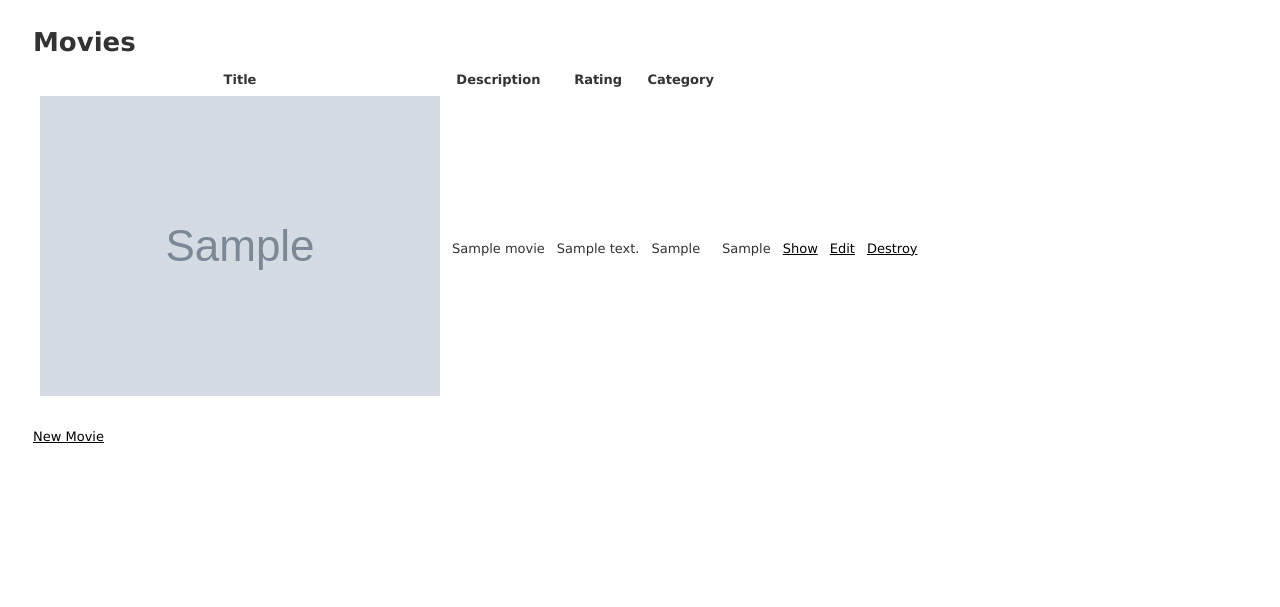
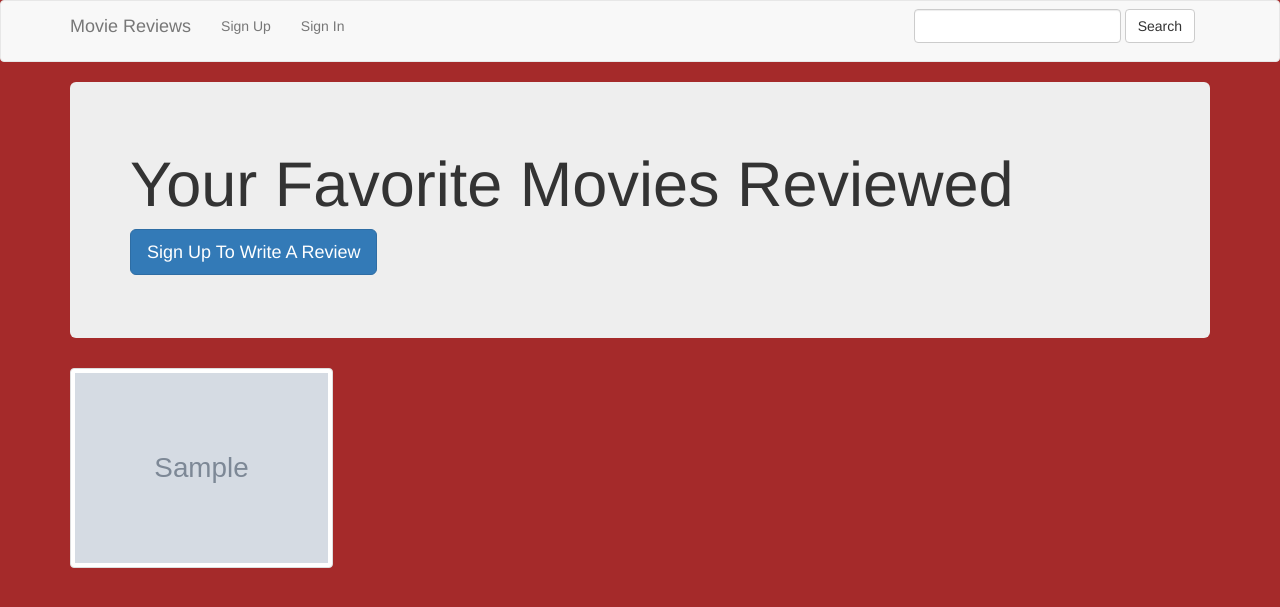
Before and after one commit to ankurgera/movie_review, a Rails app: page / in a window 1280 px wide. Shown: the top 607 px of the page. Run offline with Rails 7, Linux system fonts and the light colour scheme; tables that the repository leaves empty hold one stand-in row (values such as "Sample post"); style sheets or scripts are compiled from the project's sources; parts of the project's set-up code (start-up, migrations or seed data) failed here and were passed over; some libraries are stand-ins or nearby versions.

Commit message:
Added bootstrap and basic styling

```diff
--- /dev/null
+++ b/app/assets/stylesheets/application.css.scss
@@ -0,0 +1,33 @@
+/*
+ * This is a manifest file that'll be compiled into application.css, which will include all the files
+ * listed below.
+ *
+ * Any CSS and SCSS file within this directory, lib/assets/stylesheets, vendor/assets/stylesheets,
+ * or vendor/assets/stylesheets of plugins, if any, can be referenced here using a relative path.
+ *
+ * You're free to add application-wide styles to this file and they'll appear at the bottom of the
+ * compiled file so the styles you add here take precedence over styles defined in any styles
+ * defined in the other CSS/SCSS files in this directory. It is generally better to create a new
+ * file per style scope.
+ *
+ *= require_tree .
+ *= require_self
+ */
+
+@import "bootstrap-sprockets";
+@import "bootstrap";
+
+body {
+	background: brown;
+}
+
+.review_title {
+	margin: 0 0 20px 0;
+}
+.reviews {
+	padding: 15px 0;
+	border-bottom: 1px solid #EAEAEA;
+	.star-rating {
+		padding-bottom: 8px;
+	}
+}
--- a/app/assets/stylesheets/scaffolds.scss
+++ /dev/null
@@ -1,65 +0,0 @@
-body {
-  background-color: #fff;
-  color: #333;
-  margin: 33px; }
-
-body, p, ol, ul, td {
-  font-family: verdana, arial, helvetica, sans-serif;
-  font-size: 13px;
-  line-height: 18px; }
-
-pre {
-  background-color: #eee;
-  padding: 10px;
-  font-size: 11px; }
-
-a {
-  color: #000; }
-
-a:visited {
-  color: #666; }
-
-a:hover {
-  color: #fff;
-  background-color: #000; }
-
-th {
-  padding-bottom: 5px; }
-
-td {
-  padding: 0 5px 7px; }
-
-div.field,
-div.actions {
-  margin-bottom: 10px; }
-
-#notice {
-  color: green; }
-
-.field_with_errors {
-  padding: 2px;
-  background-color: red;
-  display: table; }
-
-#error_explanation {
-  width: 450px;
-  border: 2px solid red;
-  padding: 7px 7px 0;
-  margin-bottom: 20px;
-  background-color: #f0f0f0; }
-
-#error_explanation h2 {
-  text-align: left;
-  font-weight: bold;
-  padding: 5px 5px 5px 15px;
-  font-size: 12px;
-  margin: -7px -7px 0;
-  background-color: #c00;
-  color: #fff; }
-
-#error_explanation ul li {
-  font-size: 12px;
-  list-style: square; }
-
-label {
-  display: block; }
--- a/app/javascript/packs/application.js
+++ b/app/javascript/packs/application.js
@@ -15,3 +15,6 @@ require("channels")
 //
 // const images = require.context('../images', true)
 // const imagePath = (name) => images(name, true)
+
+//= require jquery
+//= require bootstrap-sprockets
--- /dev/null
+++ b/app/views/layouts/_header.html.erb
@@ -0,0 +1,32 @@
+<nav class="navbar navbar-default" role="navigation">
+  <div class="container">
+    <div class="navbar-header">
+      <button type="button" class="navbar-toggle collapsed" data-toggle="collapse" data-target="#bs-example-navbar-collapse-1">
+        <span class="sr-only">Toggle navigation</span>
+        <span class="icon-bar"></span>
+        <span class="icon-bar"></span>
+        <span class="icon-bar"></span>
+      </button>
+      <%= link_to "Movie Reviews", root_path, class: "navbar-brand" %>
+    </div>
+
+    <!-- Collect the nav links, forms, and other content for toggling -->
+    <div class="collapse navbar-collapse" id="bs-example-navbar-collapse-1">
+      <ul class="nav navbar-nav">
+        <% if user_signed_in? %>
+          <li><%= link_to "New Movie", new_movie_path, class: "active" %></li>
+          <li><%= link_to "Account", edit_user_registration_path %></li>
+        <% else %>
+          <li><%= link_to "Sign Up", new_user_registration_path, class: "active" %></li>
+          <li><%= link_to "Sign In", new_user_session_path, class: "active" %></li>
+        <% end %>
+      </ul>
+      <form class="navbar-form navbar-right" role="search">
+        <p>
+          <%= text_field_tag :search, params[:search], class: "form-control" %>
+          <%= submit_tag "Search", name: nil, class: "btn btn-default" %>
+        </p>
+      </form>
+    </div><!-- /.navbar-collapse -->
+  </div><!-- /.container-fluid -->
+</nav>
--- a/app/views/layouts/application.html.erb
+++ b/app/views/layouts/application.html.erb
@@ -10,6 +10,12 @@
   </head>
 
   <body>
-    <%= yield %>
+    <%= render 'layouts/header' %>
+    <div class="container">
+      <% flash.each do |name, msg| %>
+        <%= content_tag(:div, msg, class: "alert alert-info") %>
+      <% end %>
+      <%= yield %>
+    </div>
   </body>
 </html>
--- a/app/views/movies/index.html.erb
+++ b/app/views/movies/index.html.erb
@@ -1,34 +1,16 @@
-<p id="notice"><%= notice %></p>
+<% unless user_signed_in? %>
+  <div class="jumbotron">
+    <h1>Your Favorite Movies Reviewed</h1>
+    <p><%= link_to "Sign Up To Write A Review", new_user_registration_path, class: "btn btn-primary btn-lg" %></p>
+  </div>
+<% end %>
 
-<h1>Movies</h1>
-
-<table>
-  <thead>
-    <tr>
-      <th>Title</th>
-      <th>Description</th>
-      <th>Rating</th>
-      <th>Category</th>
-      <th colspan="3"></th>
-    </tr>
-  </thead>
-
-  <tbody>
-    <% @movies.each do |movie| %>
-      <tr>
-        <td><%= image_tag movie.image.url(:medium) %></td>
-        <td><%= movie.title %></td>
-        <td><%= movie.description %></td>
-        <td><%= movie.rating %></td>
-        <td><%= movie.category %></td>
-        <td><%= link_to 'Show', movie %></td>
-        <td><%= link_to 'Edit', edit_movie_path(movie) %></td>
-        <td><%= link_to 'Destroy', movie, method: :delete, data: { confirm: 'Are you sure?' } %></td>
-      </tr>
-    <% end %>
-  </tbody>
-</table>
-
-<br>
-
-<%= link_to 'New Movie', new_movie_path %>
+<div class="row">
+  <% @movies.each do |movie| %>
+    <div class="col-sm-6 col-md-3">
+      <div class="thumbnail">
+        <%= link_to (image_tag movie.image.url(:medium)), movie %>
+      </div>
+    </div>
+  <% end %>
+</div>
```
Also changed, not shown: app/assets/stylesheets/application.css (deleted, +0 -15 lines), app/views/movies/show.html.erb (+31 -23 lines), Gemfile, Gemfile.lock, 1 other file.
